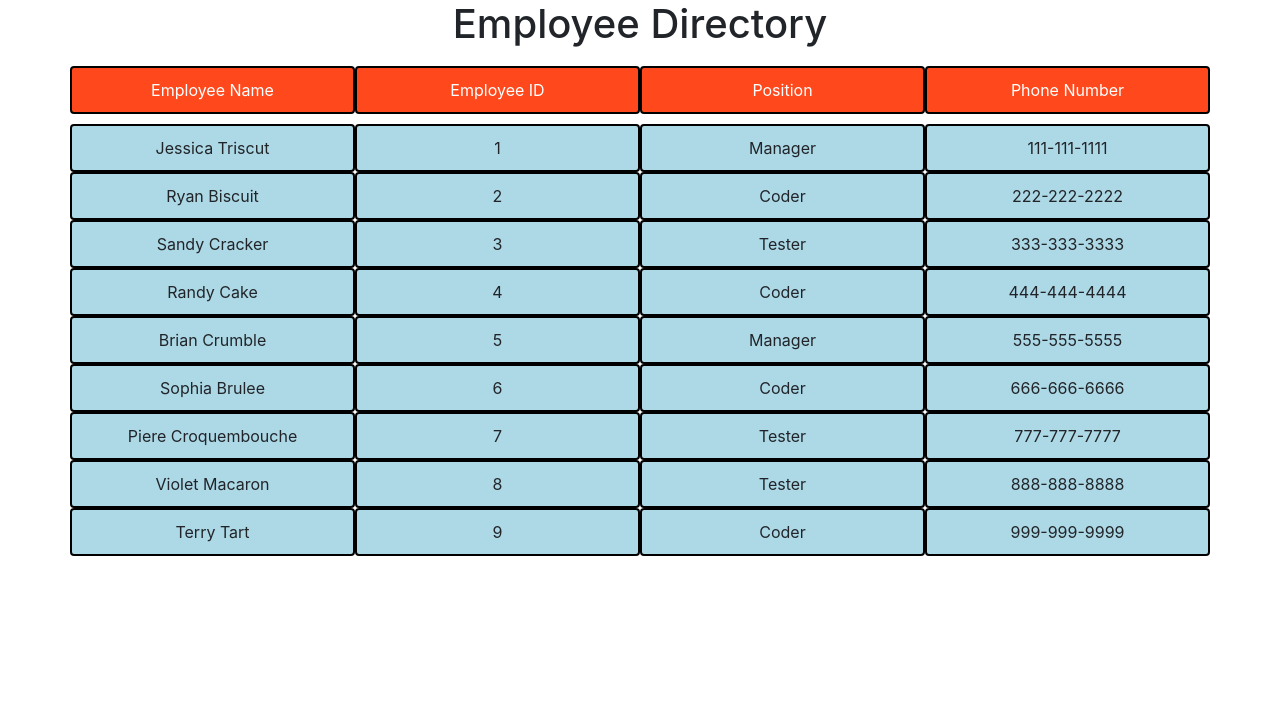
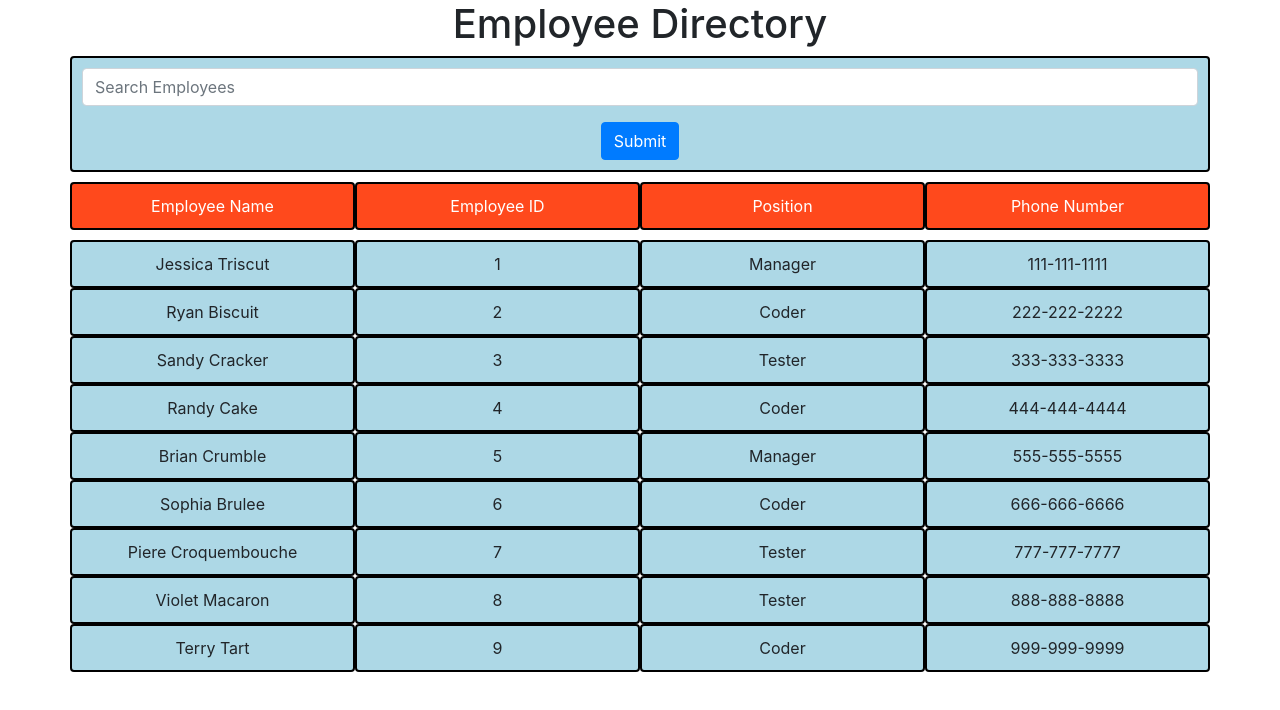
Before and after one commit to j-senak/employee-directory-sort, a React (Create React App) app: page / in a window 1280 px wide. Shown: the top 710 px of the page. Built offline with nearby package versions, Linux system fonts and the light colour scheme.

Commit message:
added a search bar

```diff
--- a/src/containers/EmployeeDirectory.jsx
+++ b/src/containers/EmployeeDirectory.jsx
@@ -1,63 +1,62 @@
-import React, { Component } from 'react';
-import List from "../components/EmployeeDirectory/List"
+import React, { Component } from "react";
+import List from "../components/EmployeeDirectory/List";
 
 class EmployeeDirectory extends Component {
   state = {
-        employees:
-        [
+    employees: [
       {
         id: "1",
         name: "Jessica Triscut",
         position: "Manager",
-              phone: "111-111-1111"
+        phone: "111-111-1111",
       },
       {
         id: "2",
         name: "Ryan Biscuit",
         position: "Coder",
-              phone: "222-222-2222"
+        phone: "222-222-2222",
       },
       {
         id: "3",
         name: "Sandy Cracker",
         position: "Tester",
-              phone: "333-333-3333"
+        phone: "333-333-3333",
       },
       {
         id: "4",
         name: "Randy Cake",
         position: "Coder",
-              phone: "444-444-4444"
+        phone: "444-444-4444",
       },
       {
         id: "5",
         name: "Brian Crumble",
         position: "Manager",
-              phone: "555-555-5555"
+        phone: "555-555-5555",
       },
       {
         id: "6",
         name: "Sophia Brulee",
         position: "Coder",
-              phone: "666-666-6666"
+        phone: "666-666-6666",
       },
       {
         id: "7",
         name: "Piere Croquembouche",
         position: "Tester",
-              phone: "777-777-7777"
+        phone: "777-777-7777",
       },
       {
         id: "8",
         name: "Violet Macaron",
         position: "Tester",
-              phone: "888-888-8888"
+        phone: "888-888-8888",
       },
       {
         id: "9",
         name: "Terry Tart",
         position: "Coder",
-              phone: "999-999-9999"
+        phone: "999-999-9999",
       },
     ],
   };
@@ -79,11 +78,33 @@
   //     });
   // }
 
+  handleSubmit = (event) => {
+    event.preventDefault()
+  };
+
   render() {
     return (
       <div>
         <h1>Employee Directory</h1>
-                <List employees={this.state.employees}/>
+        <div className="container">
+          <div className="row">
+            <div className="col">
+              <form onSubmit={this.handleSubmit}>
+                <div className="form-group">
+                  <input
+                    type="text"
+                    className="form-control"
+                    placeholder="Search Employees"
+                  />
+                </div>
+                <button type="submit" className="btn btn-primary">
+                  Submit
+                </button>
+              </form>
+            </div>
+          </div>
+        </div>
+        <List employees={this.state.employees} />
       </div>
     );
   }
```
Lines whose indentation alone changed are shown as unchanged.
